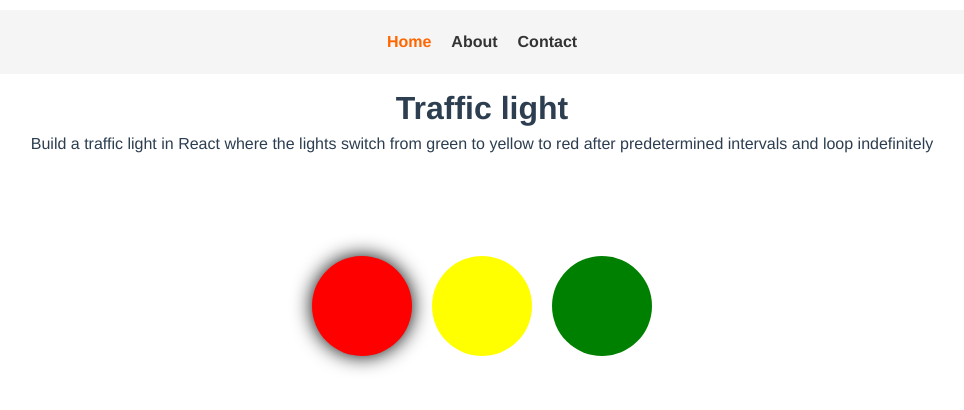
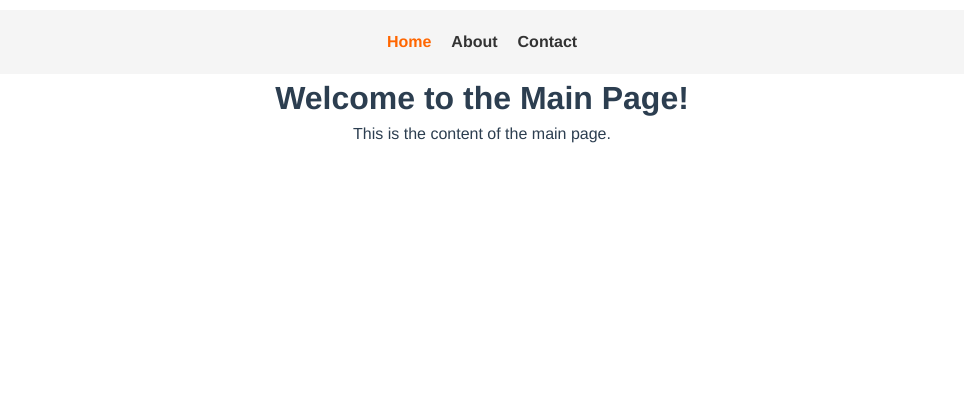
Before and after one commit to enzoimola/frontend-challenge_trajector, a Vue app: page / in a window 1280 px wide. Shown: the top 410 px of the page, without its empty margins (158-1122 px from the left). Built offline with nearby package versions, Linux system fonts and the light colour scheme.

Commit message:
Revert "Add traffic light on home page"
This reverts commit 3dcb78a5e983d83b5f47b742e61d3ef6eb72f9c2.

```diff
--- a/src/components/pages/HomePage.vue
+++ b/src/components/pages/HomePage.vue
@@ -1,13 +1,12 @@
 <template>
+  <div class="home-container">
+    <div>
+      <div class="home-container__titles">
+        <h1>{{ title }}</h1>
+        <p>This is the content of the main page.</p>
+      </div>
 
 
-  <div class="container">
-    <h1>Traffic light</h1>
-    <p>Build a traffic light in React where the lights switch from green to yellow to red after predetermined intervals and loop indefinitely</p>
-    <div class="traffic-light">
-      <div class="red" :class="{ active: activeLight === 'red'}"></div>
-      <div class="yellow" :class="{ active: activeLight === 'yellow'}"></div>
-      <div class="green" :class="{ active: activeLight === 'green'}"></div>
     </div>
   </div>
 </template>
@@ -17,75 +16,21 @@ export default {
   name: 'home-page',
   data() {
     return {
-      activeLight: 'green'
+
     };
   },
-  mounted() {
-    this.onStartTrafficLight();
+  methods: {
   },
-  methods: {
-    onStartTrafficLight () {
-      setInterval(() => {
-        switch (this.activeLight) {
-          case "green":
-            this.activeLight = 'yellow';
-            setTimeout(() => {
-                  this.activeLight = 'red';
-                }, 500)
-            break;
-          case 'yellow':
-            this.activeLight = 'red';
-            setTimeout(() => {
-              this.activeLight = 'green';
-            }, 4000)
-                break;
-          case 'red':
-            this.activeLight = 'green';
-            setTimeout(() => {
-              this.activeLight = 'yellow';
-            }, 3000)
-            break;
-        }
-      }, 3000)
-    }
+  props: {
+    title: String
   },
 };
 </script>
 
 <style scoped>
 
-.container {
-  padding: 10px;
+.home-container__titles {
   text-align: center;
 }
 
-.traffic-light {
-  display: flex;
-  justify-content: center;
-  align-items: center;
-  height: 300px;
-}
-
-.traffic-light div {
-  width: 100px;
-  height: 100px;
-  border-radius: 50%;
-  margin: 10px;
-}
-
-.active {
-  box-shadow: 0 0 20px rgba(0 0.5 0)
-}
-
-.red {
-  background-color: red;
-}
-
-.yellow {
-  background-color: yellow;
-}
-
-.green {
-  background-color: green;
-}
 </style>
```
